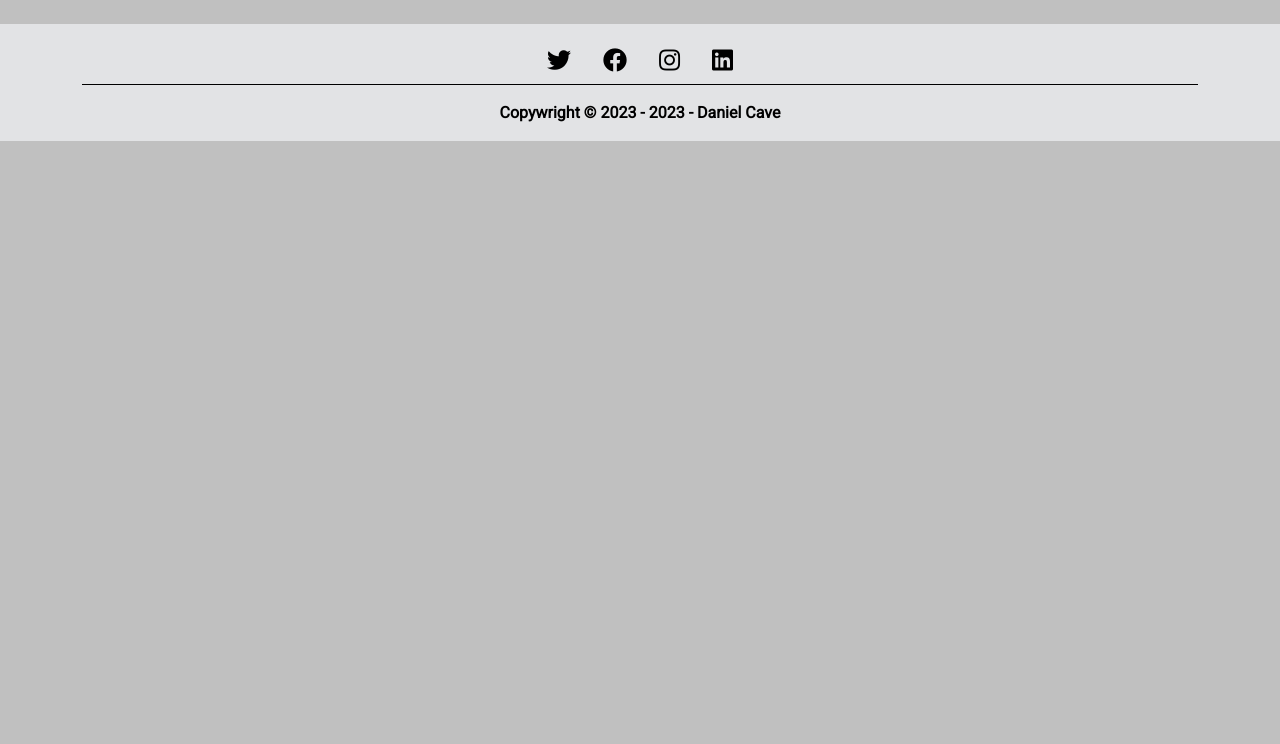
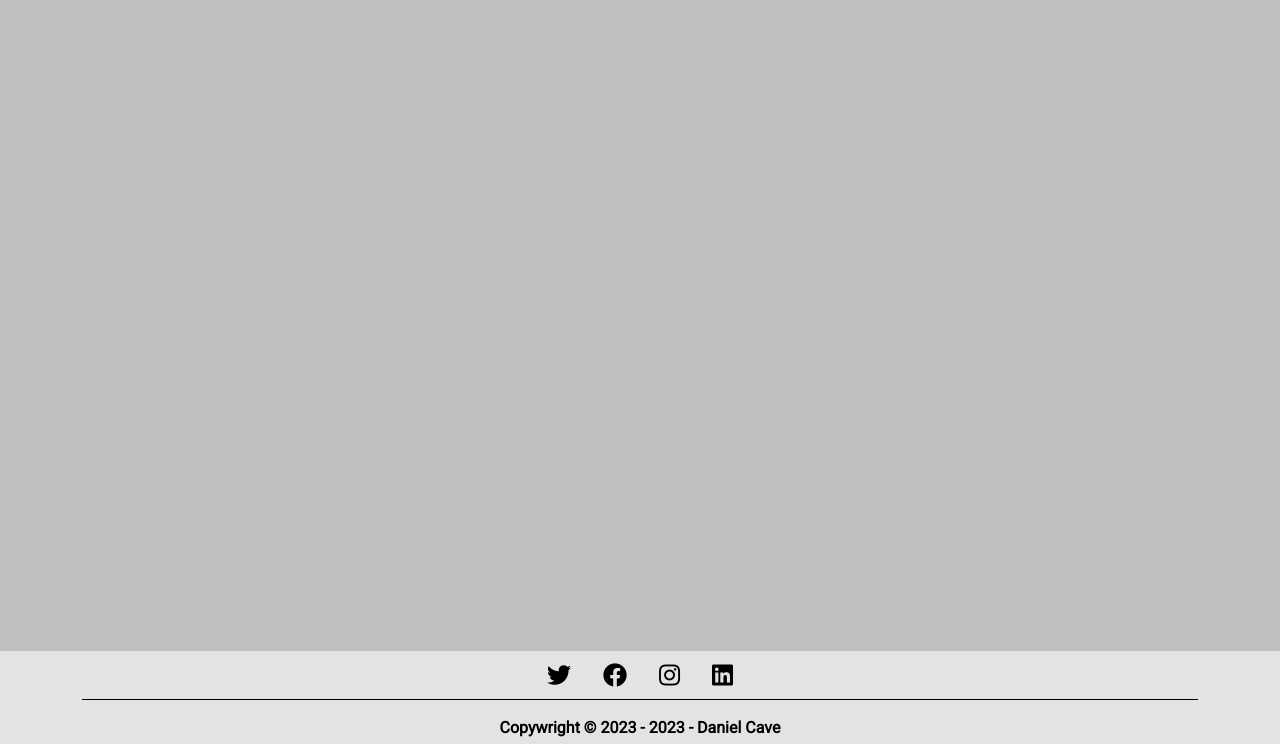
Before and after one commit to danieljcave/inphysical-plans, a Django app: page / in a window 1280 px wide. Shown: the part 56-800 px from the top of the page. Run offline with Django 3.2, Linux system fonts and the light colour scheme; data that the repository does not hold is empty.

Commit message:
put blog posts into container and update css for footer and overall css styling

```diff
--- a/static/css/style.css
+++ b/static/css/style.css
@@ -30,10 +30,21 @@ body {
     color: black;
 }
 
+.footer {
+    position: absolute;
+    bottom: 0;
+    width: 100%;
+    background-color: #f5f5f5;
+}
+
 /* Blog Post Cards */
 .card {
     border: none;
     background-color: transparent;
+}
+
+.card-body {
+    padding: 0;
 }
 
 .image-container {
@@ -61,8 +72,7 @@ body {
 }
 
 .card-title {
-    font-size: 2rem;
-    font-weight: 700;
+    font-weight: 600;
 }
 
 .blog-post-link:hover,
--- a/templates/base.html
+++ b/templates/base.html
@@ -66,7 +66,7 @@
 </main>
 
 <!-- Footer -->
-<footer class="py-3 bg-secondary-subtle">
+<footer class="footer py-1 bg-secondary-subtle">
     <div class="container">
         <ul class="nav justify-content-center mb-3 footer-break">
             <li class="nav-item">
--- a/templates/index.html
+++ b/templates/index.html
@@ -4,6 +4,7 @@
     <div class="row">
         <!-- Blog Post Column list -->
         <div class="col-12 mt-4 left">
+            <div class="container">
                 <div class="row">
                     {% for post in post_list %}
                     <div class="col-md-4">
@@ -35,7 +36,10 @@
                     </div>
                     {% if forloop.counter|divisibleby:3 %}
                 </div>
+            </div>
+            <div class="container">
                 <div class="row">{% endif %} {% endfor %}</div>
+            </div>
         </div>
     </div>
     {% if is_paginated %}
```
Lines whose indentation alone changed are shown as unchanged.
